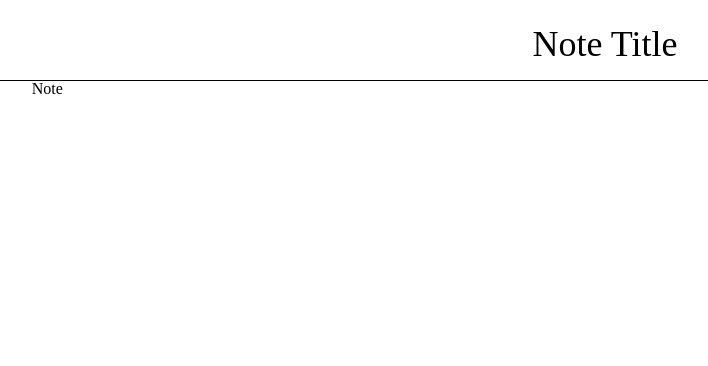
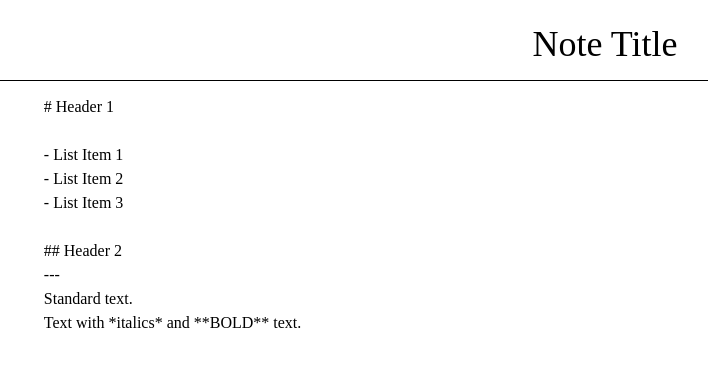
Before and after one commit to samwindham1/markdown-notes, a React app: page / in a window 1280 px wide. Shown: the top 366 px of the page, without its empty margins (71-779 px from the left). Built offline with nearby package versions, Linux system fonts and the light colour scheme; the HTML template or start-up script is replaced by a standard one.

Commit message:
dummy data and displaying notes

```diff
--- /dev/null
+++ b/src/App/Main/Line.jsx
@@ -0,0 +1,19 @@
+import React, { Component } from 'react';
+
+class Line extends Component {
+  render() {
+    const style = {
+      marginTop: 6,
+      marginBottom: 6
+    }
+    const line = this.props.text.length ? this.props.text: <span>&nbsp;</span>;
+
+    return (
+      <div style={style}>
+        {line}
+      </div>
+    )
+  }
+}
+
+export default Line;
--- a/src/App/Main/Note.jsx
+++ b/src/App/Main/Note.jsx
@@ -1,14 +1,24 @@
 import React, { Component } from 'react';
+import Line from './Line';
+import ApiService  from '../Services/api.service';
 
 class Note extends Component {
   render() {
+    const id = 'note-1';
+    const data = ApiService.get(id);
+    console.log(data);
+    var lines = [];
+    data.lines.map(line => {
+      lines.push(<Line text={line}/>);
+    });
+
     const noteStyle = {
       width: '100%',
-      height: '100%'
+      padding: 12
     }
     return (
       <div id="main" style={noteStyle}>
-        <span>Note</span>
+        {lines}
       </div>
     )
   }
--- /dev/null
+++ b/src/App/Services/api.service.js
@@ -0,0 +1,10 @@
+import data from './db.json';
+
+function get(id) {
+  return data.notes.find(note => note.id == id);
+}
+function getAll() {
+  return data.notes;
+}
+
+export default { get, getAll };
--- /dev/null
+++ b/src/App/Services/db.json
@@ -0,0 +1,30 @@
+{
+  "notes": [
+    {
+      "id": "note-1",
+      "name": "Note 1",
+      "lines": [
+        "# Header 1",
+        "",
+        "- List Item 1",
+        "- List Item 2",
+        "- List Item 3",
+        "",
+        "## Header 2",
+        "---",
+        "Standard text.",
+        "Text with *italics* and **BOLD** text."
+      ]
+    },
+    {
+      "id": "note-2",
+      "name": "Note 2",
+      "lines": [
+        "[Inline Link](http://www.google.com)",
+        "",
+        "Inline `code` highglighting"
+      ]
+
+    }
+  ]
+}
```
